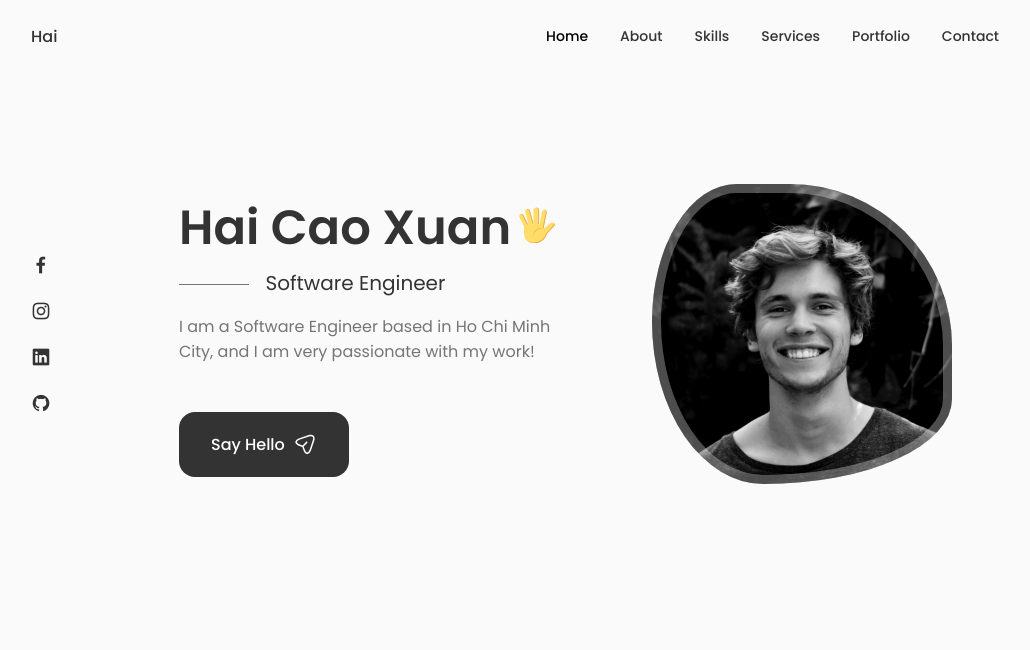
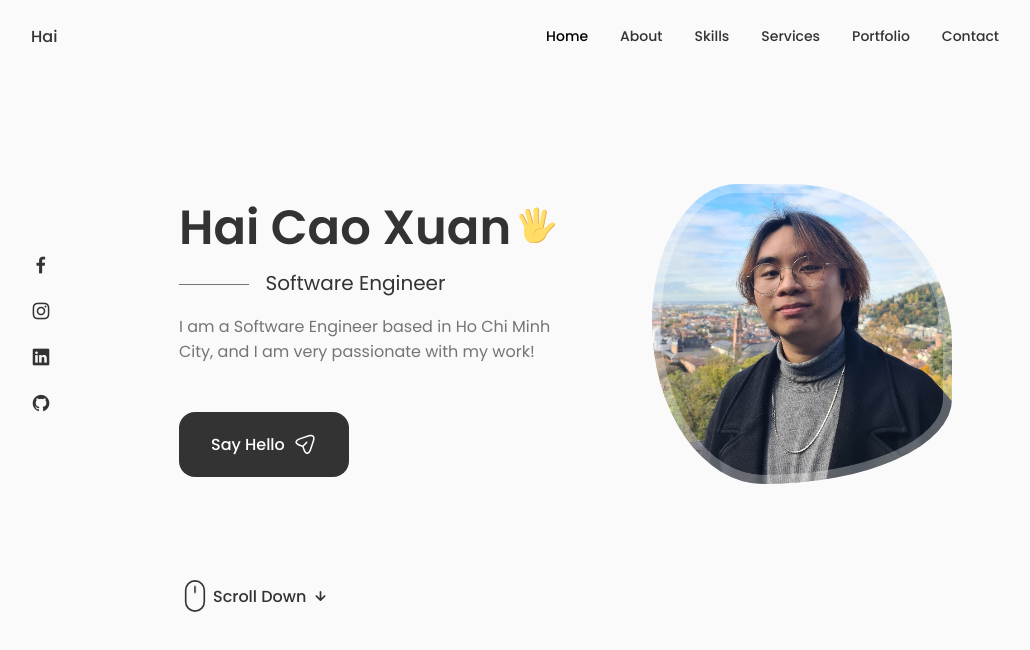
Before and after one commit to SShindow/portfolio, a React (Create React App) app: page / in a window 1280 px wide. Shown: the top 650 px of the page, without its empty margins (125-1155 px from the left). Built offline with nearby package versions, Linux system fonts and the light colour scheme.

Commit message:
home-page

```diff
--- a/src/App.css
+++ b/src/App.css
@@ -175,11 +175,22 @@
     margin-left: var(--mb-1-5);
     margin-right: var(--mb-1-5);
   }
+
+  .button {
+    padding: 1rem 1.75rem;
+  }
+
+  .button__icon{
+    width: 22px;
+    height: 22px;
+  }
 }
 
 /* For medium devices */
 @media screen and (max-width: 768px){
-
+  .section{
+    padding: 2rem 0 4rem;
+  }
 }
 @media screen and (max-width: 576px){
 
@@ -187,6 +198,9 @@
 
 /* For small devices */
 @media screen and (max-width: 350px){
+  :root{
+    --big-font-size: 2.25rem;
+  }
   .container{
     margin-left: var(--mb-1);
     margin-right: var(--mb-1);
--- a/src/components/home/Home.jsx
+++ b/src/components/home/Home.jsx
@@ -1,7 +1,8 @@
 import React from 'react';
 import './home.css';
 import Social from './Social';
-import Data from './Data'
+import Data from './Data';
+import ScrollDown from './ScrollDown';
 
 const Home = () => {
     return (
@@ -14,6 +15,8 @@
 
                     <Data />
                 </div>
+
+                <ScrollDown />
             </div>
         </section>
     )
--- /dev/null
+++ b/src/components/home/ScrollDown.jsx
@@ -0,0 +1,52 @@
+import React from "react";
+
+const ScrollDown = () => {
+  return (
+    <div className="home__scroll">
+        <a href="#about" className="home__scroll-button button--flex">
+        <svg
+                width="32px"
+                height="32px"
+                class="home__scroll-mouse"
+                viewBox="0 0 247 390"
+                version="1.1"
+                xmlns="http://www.w3.org/2000/svg"
+                xmlnsXlink="http://www.w3.org/1999/xlink"
+                style={{
+                    fillRule: "evenodd",
+                    clipRule: "evenodd",
+                    strokeLinecap: "round",
+                    strokeLinejoin: "round",
+                    strokeMiterlimit: "1.5",
+                }}
+
+              >
+                <path
+                  class="wheel"
+                  d="M123.359,79.775l0,72.843"
+                  style={{
+                    fill: "none",
+                    stroke: "var(--title-color)",
+                    strokeWidth: "20px",
+                  }}
+
+                ></path>
+                <path
+                  id="mouse"
+                  d="M236.717,123.359c0,-62.565 -50.794,-113.359 -113.358,-113.359c-62.565,0 -113.359,50.794 -113.359,113.359l0,143.237c0,62.565 50.794,113.359 113.359,113.359c62.564,0 113.358,-50.794 113.358,-113.359l0,-143.237Z"
+                  style={{
+                      fill: "none",
+                      stroke: "var(--title-color)",
+                      strokeWidth: "20px",
+                  }}
+
+                ></path>
+        </svg>
+        <span className="home__scroll-name">Scroll Down</span>
+        <i class="uil uil-arrow-down home__scroll-arrow"></i>
+        </a>
+    </div>
+  );
+};
+
+export default ScrollDown;
--- a/src/components/home/home.css
+++ b/src/components/home/home.css
@@ -1,3 +1,7 @@
+.home__container{
+    row-gap: 6rem;
+}
+
 .home__content{
     grid-template-columns: 116px repeat(2, 1fr);
     padding-top: 5.5rem;
@@ -80,3 +84,107 @@
         border-radius: 60% 40% 30% 70%/60% 30% 70% 40%;
     }
 }
+
+.home__scroll{
+    margin-left: 9.25rem;
+}
+
+.wheel{
+    animation: scroll 2s ease infinite ;
+}
+
+@keyframes scroll {
+    0%{
+        transform: translateY(0);
+    }
+    30%{
+        transform: translateY(3.75rem);
+    }
+}
+
+.home__scroll-name{
+    color: var(--title-color);
+    font-weight: var(--font-medium);
+    margin-right: var(--mb-0-25);
+    margin-left: 2px;
+}
+
+.home__scroll-arrow{
+    font-size: 1.25rem;
+    color: var(--title-color);
+}
+
+
+/* Breakpoints */
+/* For large devices */
+@media screen and (max-width: 992px){
+    .home__content{
+        grid-template-columns: 100px repeat(2,1fr);
+        column-gap: 1.25rem;
+    }
+
+    .home__hand{
+        height: 26px;
+        width: 26px;
+    }
+
+    .home__subtitle{
+        padding-left: 3.75rem;
+        margin-bottom: var(--mb-1);
+    }
+
+    .home__subtitle::before{
+        width: 42px;
+        top: 0.8rem;
+    }
+
+    .home__description{
+        max-width: initial;
+        margin-bottom: var(--mb-2-5);
+    }
+
+    .home__img{
+        width: 250px;
+        height: 250px;
+        box-shadow: inset 0 0 0 8px rgba(255 255 255 / 30%);
+    }
+
+    .home__scroll{
+        margin-left: 7.25rem;
+    }
+}
+
+/* For medium devices */
+@media screen and (max-width: 768px){
+    .home__content{
+        grid-template-columns: 0.5fr 3fr;
+        padding-top: 3.5rem;
+    }
+
+    .home__img{
+        order: initial;
+        justify-self: initial;
+    }
+
+    .home__data{
+        grid-column: 1/3;
+    }
+
+    .home__img{
+        box-shadow: inset 0 0 0 6px rgba(255 255 255 / 30%);
+        width: 200px;
+        height: 200px;
+    }
+
+    .home__scroll{
+        display: none;
+    }
+}
+@media screen and (max-width: 576px){
+
+}
+
+/* For small devices */
+@media screen and (max-width: 350px){
+
+}
```
Also changed, not shown: src/assets/profile.jpg.
